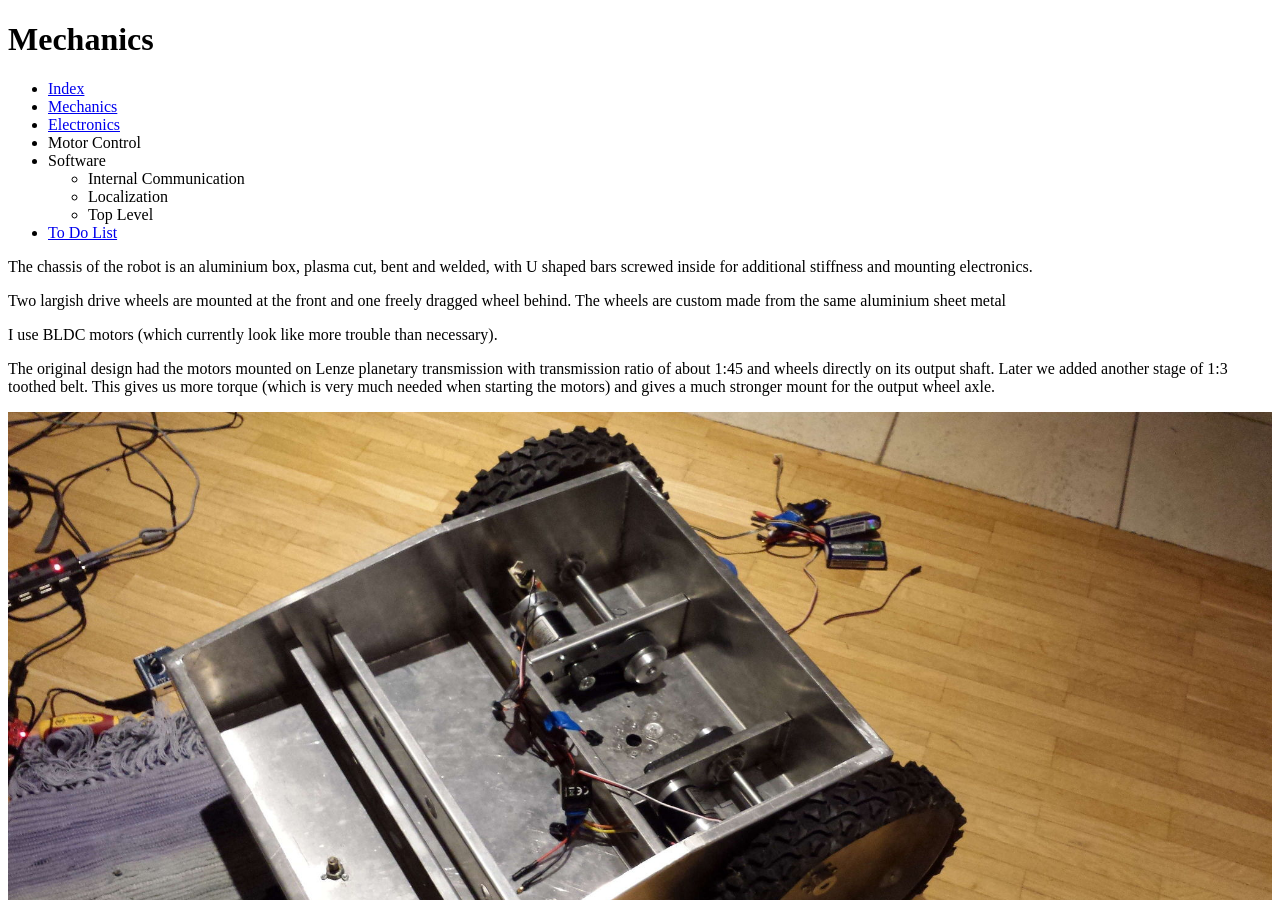
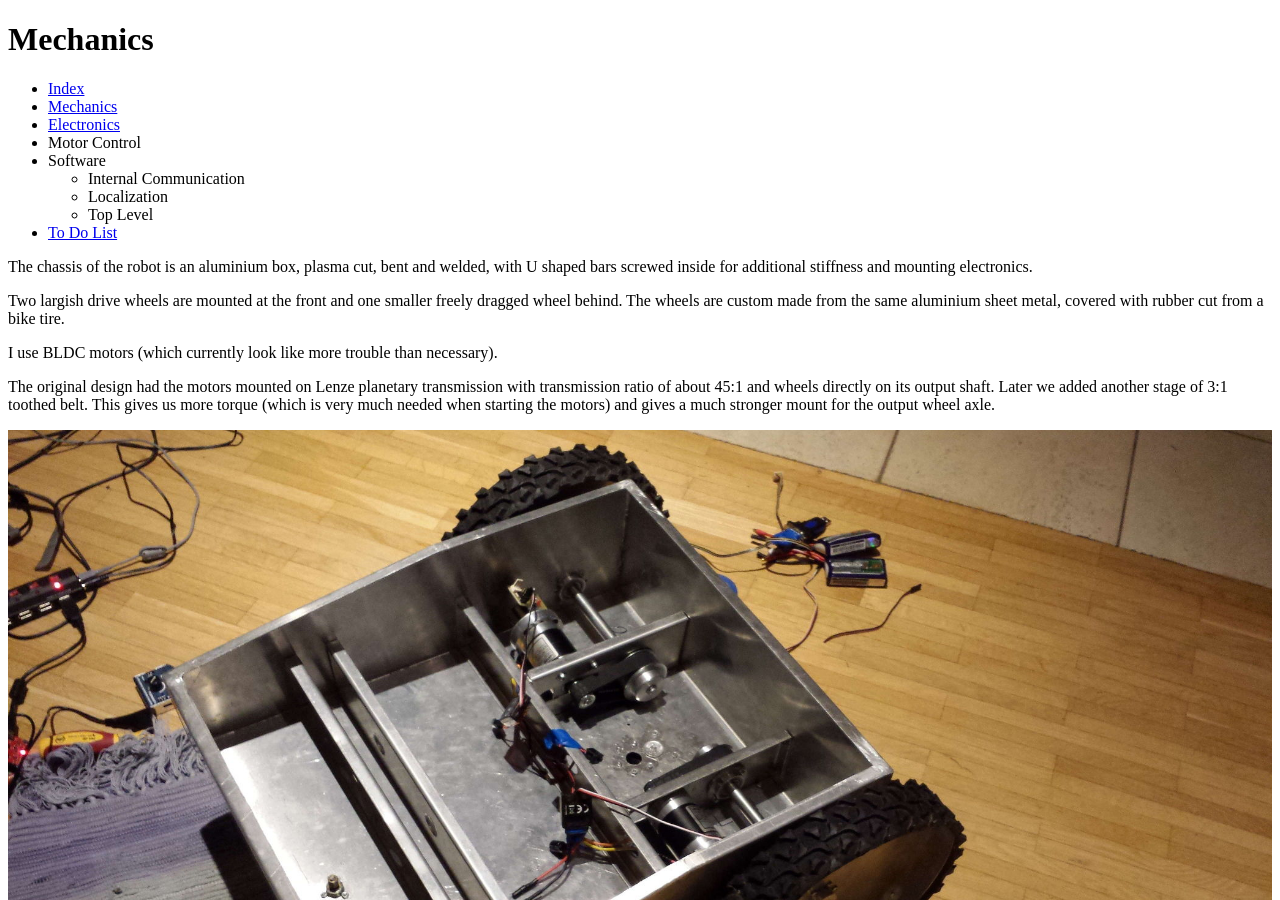
Before and after one commit to bluecube/robomower2, a Jekyll site: the page built from mechanics.markdown, in a window 1280 px wide and 900 px high. Built offline with Jekyll 4.4.1, drawn with Linux system fonts in a browser that asks for light colours.

Commit message:
Fixed stuff in mechanics page.

```diff
--- a/mechanics.markdown
+++ b/mechanics.markdown
@@ -6,14 +6,15 @@ layout: default
 The chassis of the robot is an aluminium box, plasma cut, bent and welded,
 with U shaped bars screwed inside for additional stiffness and mounting electronics.
 
-Two largish drive wheels are mounted at the front and one freely dragged wheel behind.
-The wheels are custom made from the same aluminium sheet metal
+Two largish drive wheels are mounted at the front and one smaller freely dragged wheel behind.
+The wheels are custom made from the same aluminium sheet metal, covered with
+rubber cut from a bike tire.
 
 I use BLDC motors (which currently look like more trouble than necessary).
 
 The original design had the motors mounted on Lenze planetary transmission with
-transmission ratio of about 1:45 and wheels directly on its output shaft.
-Later we added another stage of 1:3 toothed belt. This gives us more torque (which
+transmission ratio of about 45:1 and wheels directly on its output shaft.
+Later we added another stage of 3:1 toothed belt. This gives us more torque (which
 is very much needed when starting the motors) and gives a much stronger mount for the
 output wheel axle.
 
```
